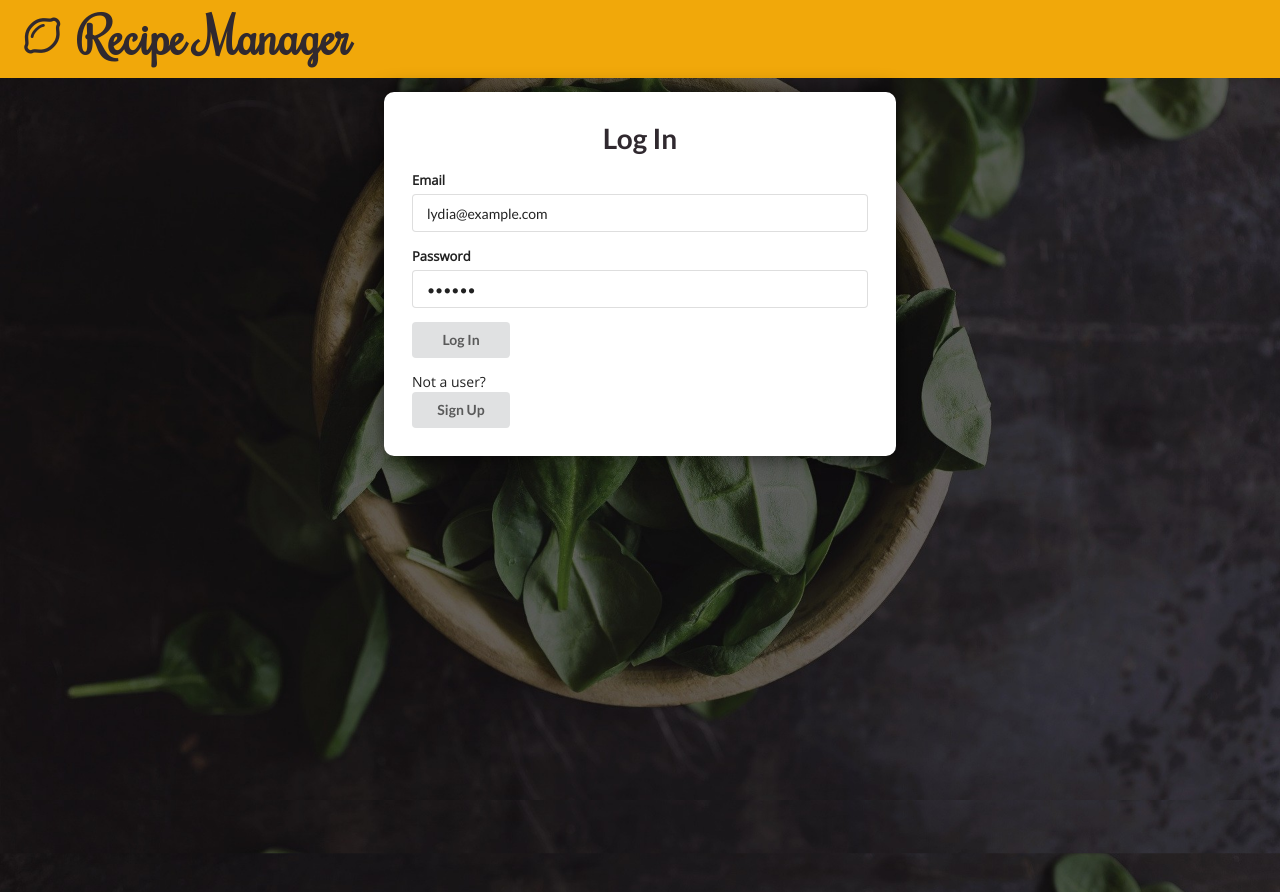
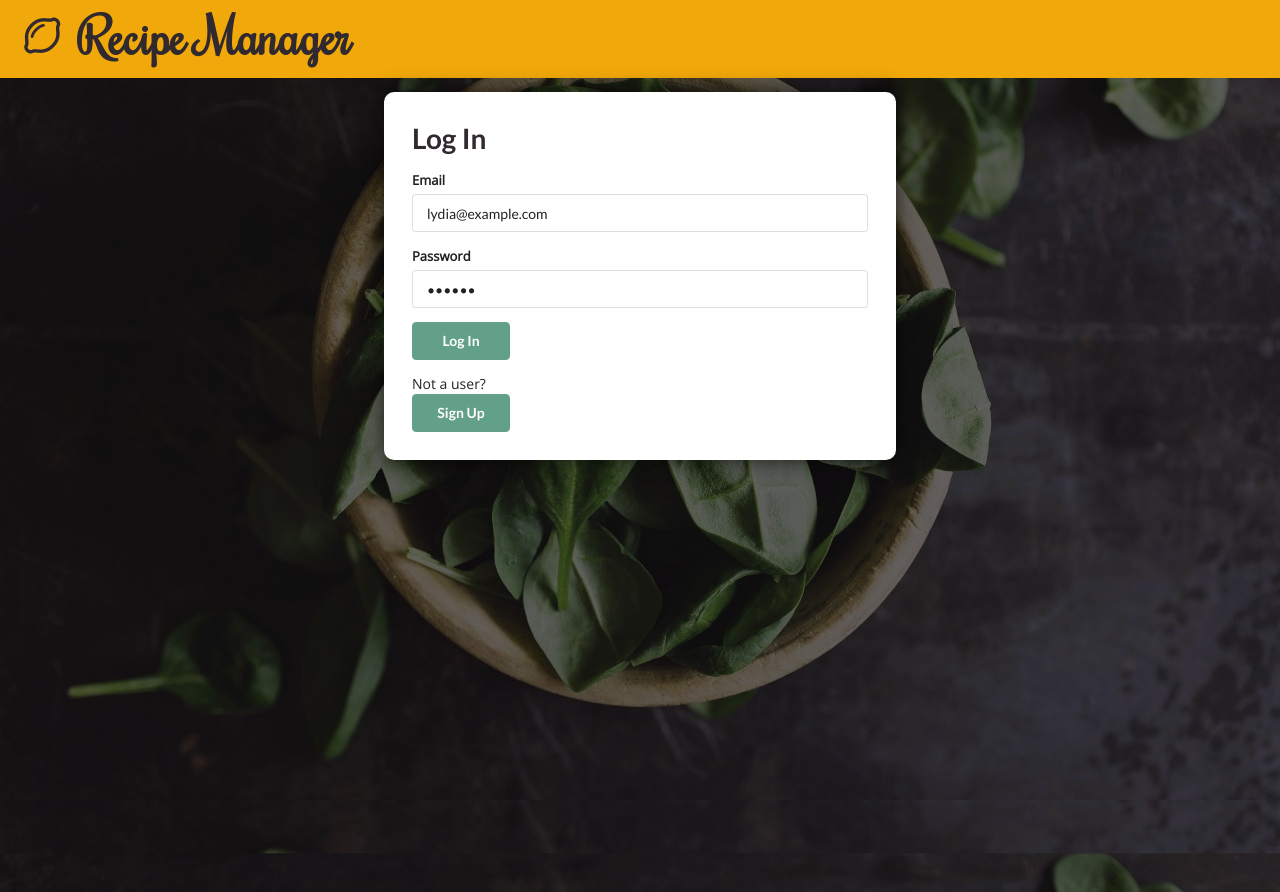
Before and after one commit to irissiri7/Fullstack-Recipe-Manager, a Vue app in the folder client/: page / in a window 1280 px wide. Built offline with nearby package versions, Linux system fonts and the light colour scheme.

Commit message:
make ui compinents add clean up some css

```diff
--- a/client/src/App.vue
+++ b/client/src/App.vue
@@ -44,16 +44,19 @@ html,
   background-attachment: fixed;
 }
 
-h1 {
-  color: white;
-  text-align: center;
-  color: var(--main-coffee);
-}
-
 main {
   min-height: 100%;
   margin: 0 auto;
   width: 40%;
+}
+/* list styles */
+ul {
+  list-style: none;
+}
+/* image styles */
+.img-cnt {
+  width: 100%;
+  height: 10rem;
 }
 
 img {
@@ -62,7 +65,7 @@ img {
   object-fit: cover;
   border-radius: 10px;
 }
-
+/* link-styles */
 a {
   color: var(--main-coffee);
 }
@@ -72,37 +75,6 @@ a:hover {
 }
 a:visited {
   color: none;
-}
-
-.card {
-  border-radius: 10px;
-  box-shadow: 0px 0px 21px -1px rgba(0, 0, 0, 0.69);
-  margin: 1rem auto 2rem;
-  padding: 2rem;
-  background-color: white;
-}
-
-.img-cnt {
-  width: 100%;
-  height: 10rem;
-}
-
-.fade-box {
-  max-height: 100px;
-  position: relative;
-  overflow: hidden;
-}
-
-.fade-box .read-more {
-  position: absolute;
-  bottom: 0;
-  left: 0;
-  width: 100%;
-  text-align: center;
-  margin: 0;
-  padding: 10px 0;
-  height: 50%;
-  background-image: linear-gradient(to bottom, transparent, white);
 }
 
 /* utility classes */
--- a/client/src/components/RecipeCard.vue
+++ b/client/src/components/RecipeCard.vue
@@ -1,14 +1,14 @@
 <template>
-  <div class="card">
+  <base-card>
     <div v-if="showCompact" class="flex-cnt">
       <h2>{{ recipe.title }}</h2>
       <div>
-        <button class="ui icon button" @click.prevent="editRecipe">
+        <base-button class="ui icon button" @click.prevent="editRecipe">
           <i class="pencil alternate icon inverted"></i>
-        </button>
-        <button class="ui icon button">
+        </base-button>
+        <base-button class="ui icon button">
           <i class="trash icon inverted"></i>
-        </button>
+        </base-button>
       </div>
     </div>
     <div class="img-cnt">
@@ -53,11 +53,11 @@
       <p>{{ recipe.details.timeToCook }}</p>
     </div>
     <div v-if="showCompact" class="flex center">
-      <button class="ui button" @click.prevent="showDetails">
+      <base-button @click.prevent="showDetails">
         Show Recipe
-      </button>
+      </base-button>
     </div>
-  </div>
+  </base-card>
 </template>
 
 <script>
@@ -87,6 +87,24 @@ ul {
   list-style: none;
 }
 
+.fade-box {
+  max-height: 100px;
+  position: relative;
+  overflow: hidden;
+}
+
+.fade-box .read-more {
+  position: absolute;
+  bottom: 0;
+  left: 0;
+  width: 100%;
+  text-align: center;
+  margin: 0;
+  padding: 10px 0;
+  height: 50%;
+  background-image: linear-gradient(to bottom, transparent, white);
+}
+
 .flex-cnt {
   display: flex;
   justify-content: space-between;
@@ -94,4 +112,7 @@ ul {
 .ui.circular.label {
   cursor: default;
 }
+i:hover {
+  color: var(--main-pine);
+}
 </style>
--- a/client/src/components/RecipeForm.vue
+++ b/client/src/components/RecipeForm.vue
@@ -18,10 +18,10 @@
       </div>
     </div>
     <div class="field">
-      <button class="ui icon button">
+      <base-button class="ui icon button">
         Upload image
         <i class="upload icon"></i>
-      </button>
+      </base-button>
     </div>
     <h3 class="ui dividing header">Ingredients</h3>
     <div class="field">
@@ -35,9 +35,12 @@
           />
         </div>
         <div class="four wide field">
-          <button class="ui button full-width" @click.prevent="addIngredient">
+          <base-button
+            class="ui button full-width"
+            @click.prevent="addIngredient"
+          >
             Add
-          </button>
+          </base-button>
         </div>
       </div>
     </div>
@@ -172,12 +175,12 @@
       </div>
     </div>
     <div class="field">
-      <button class="ui button" @click.prevent="addRecipe">
+      <base-button class="ui button" @click.prevent="addRecipe">
         Add
-      </button>
-      <button class="ui button" @click.prevent="discardRecipe">
+      </base-button>
+      <base-button class="ui button" @click.prevent="discardRecipe">
         Discard
-      </button>
+      </base-button>
     </div>
     <div v-if="message">
       <p>{{ message }}</p>
--- /dev/null
+++ b/client/src/components/ui/BaseButton.vue
@@ -0,0 +1,21 @@
+<template>
+  <button class="ui button">
+    <slot></slot>
+  </button>
+</template>
+
+<script>
+export default {}
+</script>
+
+<style scoped>
+.ui.button {
+  background-color: var(--main-pine);
+  border: 1px solid var(--main-pine);
+  color: white;
+}
+.ui.button:hover {
+  background-color: white;
+  color: var(--main-pine);
+}
+</style>
--- /dev/null
+++ b/client/src/components/ui/BaseCard.vue
@@ -0,0 +1,19 @@
+<template>
+  <div id="container">
+    <slot></slot>
+  </div>
+</template>
+
+<script>
+export default {}
+</script>
+
+<style scoped>
+#container {
+  border-radius: 10px;
+  box-shadow: 0px 0px 21px -1px rgba(0, 0, 0, 0.69);
+  margin: 1rem auto 2rem;
+  padding: 2rem;
+  background-color: white;
+}
+</style>
--- a/client/src/main.js
+++ b/client/src/main.js
@@ -4,9 +4,15 @@ import router from './router'
 import store from './store'
 import App from './App.vue'
 
+import BaseCard from './components/ui/BaseCard.vue'
+import BaseButton from './components/ui/BaseButton.vue'
+
 const app = createApp(App)
 
 app.use(router)
 app.use(store)
 
+app.component('base-card', BaseCard)
+app.component('base-button', BaseButton)
+
 app.mount('#app')
--- a/client/src/pages/AddRecipe.vue
+++ b/client/src/pages/AddRecipe.vue
@@ -1,8 +1,8 @@
 <template>
-  <div class="card">
+  <base-card>
     <h1>Add New Recipe</h1>
     <recipe-form />
-  </div>
+  </base-card>
 </template>
 
 <script>
--- a/client/src/pages/EditRecipe.vue
+++ b/client/src/pages/EditRecipe.vue
@@ -1,11 +1,11 @@
 <template>
-  <div class="card">
+  <base-card>
     <h1>Edit recipe</h1>
     <recipe-form
       v-if="initialRecipeData"
       :initialRecipeData="initialRecipeData"
     />
-  </div>
+  </base-card>
 </template>
 
 <script>
--- a/client/src/pages/MyProfile.vue
+++ b/client/src/pages/MyProfile.vue
@@ -1,5 +1,5 @@
 <template>
-  <div class="card">
+  <base-card>
     <div class="cnt">
       <img
         class="ui middle aligned small circular bordered image"
@@ -63,13 +63,13 @@
         <div class="two fields">
           <div class="field">
             <label style="visibility:hidden">Change Password</label>
-            <button
+            <base-button
               v-if="!changePassword"
-              class="ui button"
               @click.prevent="changePassword = !changePassword"
+              class="full-width"
             >
               Change Password
-            </button>
+            </base-button>
           </div>
         </div>
       </div>
@@ -94,10 +94,10 @@
         </div>
       </div>
       <div v-if="changePassword" class="field">
-        <button class="ui button">Change Password</button>
+        <base-button class="full-width">Change Password</base-button>
       </div>
     </form>
-  </div>
+  </base-card>
 </template>
 
 <script>
@@ -116,7 +116,7 @@ h1 {
   margin-left: 2rem;
   color: #30292f;
 }
-.ui.button {
+.full-width {
   width: 100%;
 }
 .cnt {
--- a/client/src/pages/MyRecipes.vue
+++ b/client/src/pages/MyRecipes.vue
@@ -2,7 +2,7 @@
   <div class="flex-corners">
     <cursive-header title="My Recipes!"></cursive-header>
     <button class="circular ui huge icon button" @click="addRecipe">
-      <i class="icon inverted plus"></i>
+      <i id="add-icon" class="icon inverted plus"></i>
     </button>
   </div>
   <recipe-card
@@ -60,5 +60,12 @@ export default {
 
 .circular.ui.huge.icon.button {
   background-color: var(--main-pine);
+  border: 1px solid var(--main-pine);
+}
+.circular.ui.huge.icon.button:hover {
+  background-color: white;
+}
+#add-icon:hover {
+  color: var(--main-pine);
 }
 </style>
--- a/client/src/pages/SignIn.vue
+++ b/client/src/pages/SignIn.vue
@@ -1,5 +1,5 @@
 <template>
-  <div class="card">
+  <base-card>
     <h1>Log In</h1>
     <form class="ui form">
       <div class="field">
@@ -18,14 +18,18 @@
         </div>
       </div>
       <div class="field">
-        <button class="ui button" @click.prevent="signIn">Log In</button>
+        <base-button class="same-width" @click.prevent="signIn"
+          >Log In</base-button
+        >
       </div>
       <div class="field">
         <p>Not a user?</p>
-        <button class="ui button" @click.prevent="signUp">Sign Up</button>
+        <base-button class="same-width" @click.prevent="signUp"
+          >Sign Up</base-button
+        >
       </div>
     </form>
-  </div>
+  </base-card>
 </template>
 
 <script>
@@ -65,8 +69,7 @@ h1 {
 p {
   margin: 0px;
 }
-
-.ui.button {
+.same-width {
   width: 7rem;
 }
 </style>
--- a/client/src/pages/SignUp.vue
+++ b/client/src/pages/SignUp.vue
@@ -1,5 +1,5 @@
 <template>
-  <div class="card">
+  <base-card>
     <h1>Sign Up</h1>
     <form class="ui form" @submit.prevent="signUp">
       <div class="field">
@@ -41,9 +41,9 @@
         </div>
       </div>
       <div class="field">
-        <button class="ui button" v-bind:class="{ disabled: !validForm }">
+        <base-button v-bind:class="{ disabled: !validForm }">
           Sign Up
-        </button>
+        </base-button>
       </div>
       <div class="field">
         <p v-if="error">
@@ -58,7 +58,7 @@
       </div>
     </form>
     <router-link to="/">Back to log in</router-link>
-  </div>
+  </base-card>
 </template>
 
 <script>
```
